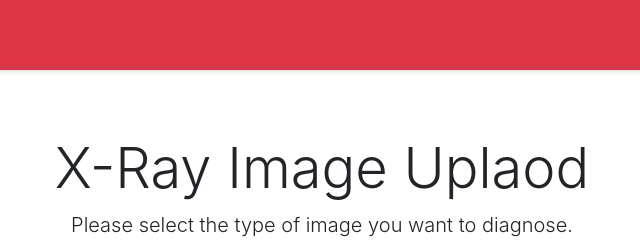
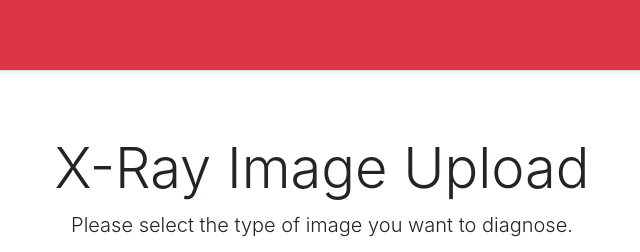
Before and after one commit to somyaranjan26/SudoSweep, a plain HTML site: page flaskapp/index.html in a window 1280 px wide. Shown: the top 252 px of the page, 318-958 px from the left. Drawn offline with nearby package versions, Linux system fonts and the light colour scheme.

Commit message:
spelling mistake fix

```diff
--- a/flaskapp/index.html
+++ b/flaskapp/index.html
@@ -74,7 +74,7 @@
     </div>
 
     <div class="pricing-header px-3 py-3 pt-md-5 pb-md-4 mx-auto text-center">
-        <h1 class="display-4">X-Ray Image Uplaod</h1>
+        <h1 class="display-4">X-Ray Image Upload</h1>
         <p class="lead">Please select the type of image you want to diagnose.</p>
         <!-- <small>It’s built with default Bootstrap components and utilities with little customization.</small> -->
     </div>
```
